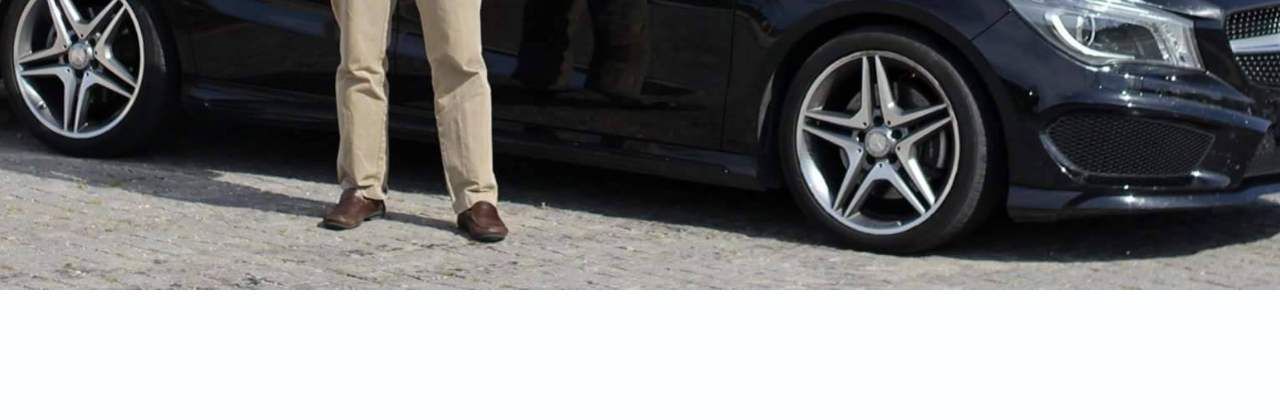
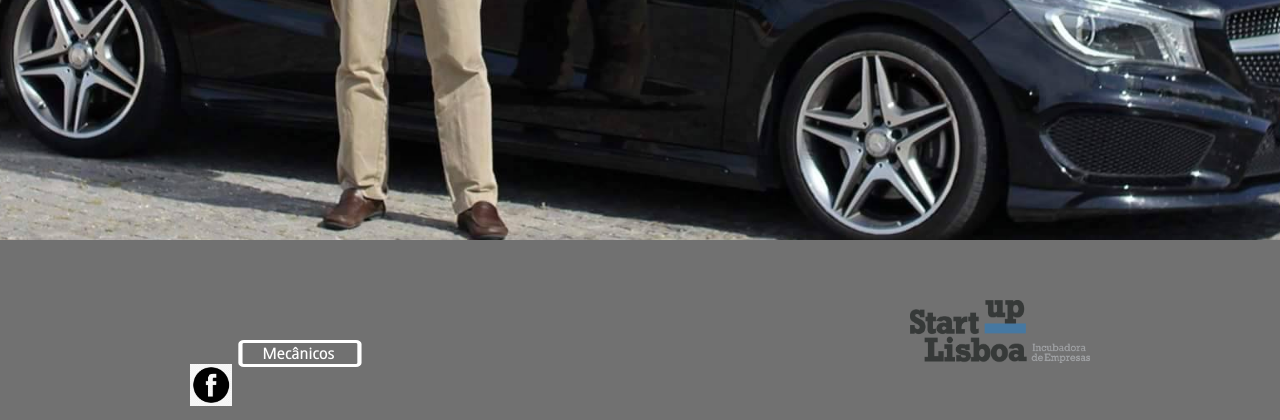
Before and after one commit to xbitres/BookAuto, a PHP site: page /main.html in a window 1280 px wide. Shown: the part 2625-3045 px from the top of the page. Before the commit the page ends 2915 px from the top, so only its background shows below. Run offline with PHP 8.4, Linux system fonts and the light colour scheme.

Commit message:
Added the bottom bar
Incomplete tho :camel:

```diff
--- a/css/bookauto-mainpage.css
+++ b/css/bookauto-mainpage.css
@@ -240,3 +240,42 @@
 	height:auto;
 	width: auto;
 }
+
+
+/*---------------------------------------------------*/
+/* Bottom BAR	*/
+/*---------------------------------------------------*/
+
+.bottom_bar {
+	width: 100%;
+	height: 180px;
+	margin: auto auto;
+	display:block;
+	background-color: #717171;
+}
+
+
+.bottom_bar_div{
+	width: 900px;
+	height: 180px;
+	margin: 0 auto;
+	display:block;
+	background-color: #717171;
+}
+
+.bottom_bar_div input[type=submit] {
+    border: 3px solid white;
+    border-radius: 4px;
+    margin-top: 100px;
+    margin-left: 20px;
+    font-family: "Open Sans Condensed", sans-serif;
+    color: white;
+	background: #717171;
+	font-weight: 900;
+	font-size: 15;
+	-webkit-transform:scale(1.4,1);
+}
+
+.bottom_bar_div img{
+	margin-top: 60px;
+}
--- a/main.html
+++ b/main.html
@@ -118,5 +118,17 @@
   <div class ="background_scroll">
   </div>
 
+
+  <!-- Bottom bar with hyperlinks and stuff -->
+  <div class ="bottom_bar">
+    <div class ="bottom_bar_div">
+        <a href="default.asp">
+          <img src="img/facebook.jpg" alt="facebook" style="width:42px;height:42px;align = "top"">
+        </a>
+        <input type="submit" value="     Mecânicos      "/>
+        <img src="img/startuplisboa.png" alt="Startup lisboa" height="35%" width="20%" align="right" >
+    </div>
+  </div>
+
 </body>
 </html>
```
Also changed, not shown: img/facebook.jpg (added), img/startuplisboa.png (added).
